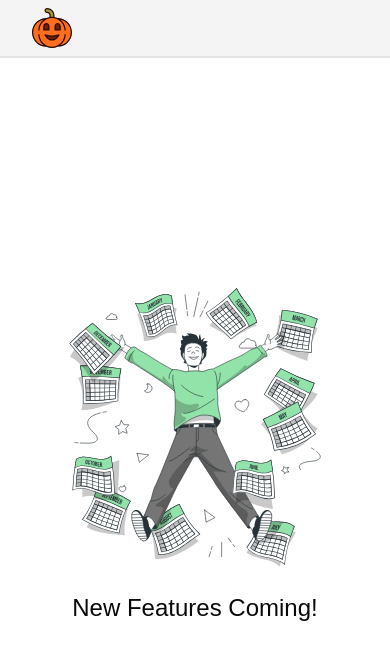
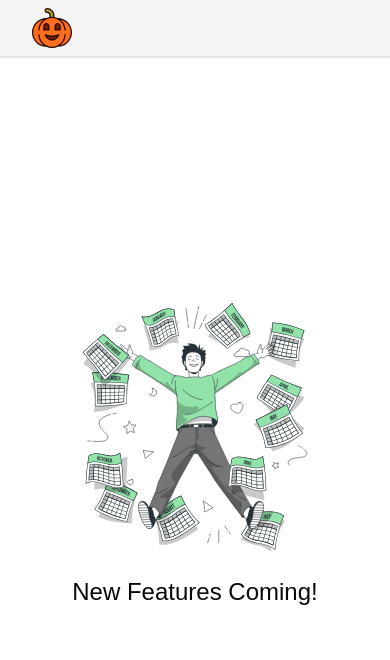
Before and after one commit to MdSakifHossain/ssswiss-knife-v1, a React (Vite) app: page / in a window 390 px wide. Shown: the top 660 px of the page. Built offline with nearby package versions, Linux system fonts and the light colour scheme; some icons are missing.

Commit message:
style(MobileContent): add width and x-axis margins for reusability

```diff
--- a/src/components/app/layouts/MobileContent.tsx
+++ b/src/components/app/layouts/MobileContent.tsx
@@ -11,7 +11,7 @@ export default function MobileContent({
 }) {
   return (
     <div
-      className={`flex-1 flex flex-col items-start justify-start gap-4 ${className}`}
+      className={`mx-auto w-full max-w-xs flex-1 flex flex-col items-start justify-start gap-4 ${className}`}
     >
       <GoBack goBack={goBack} />
       <PageHead pageHeading={pageHeading} pageDescription={pageDescription} />
```
